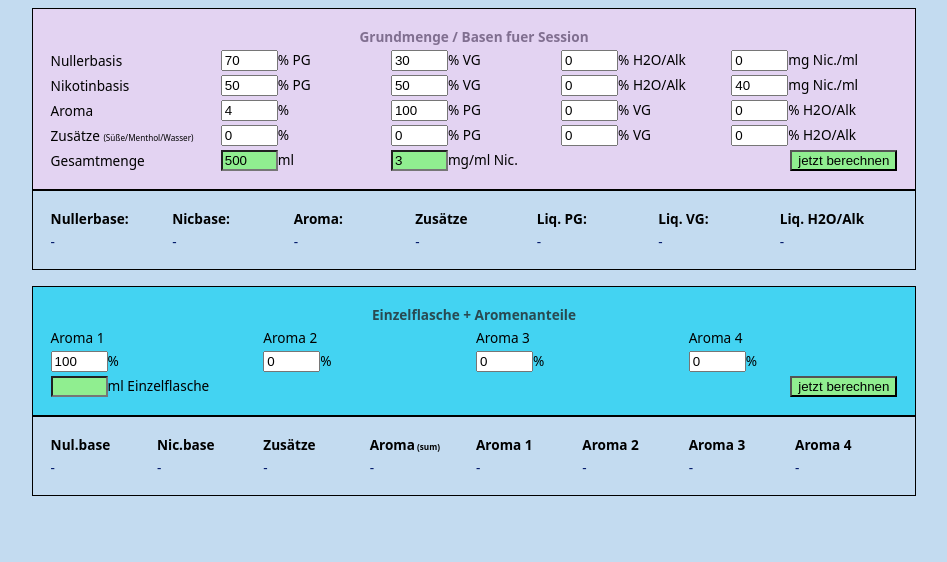
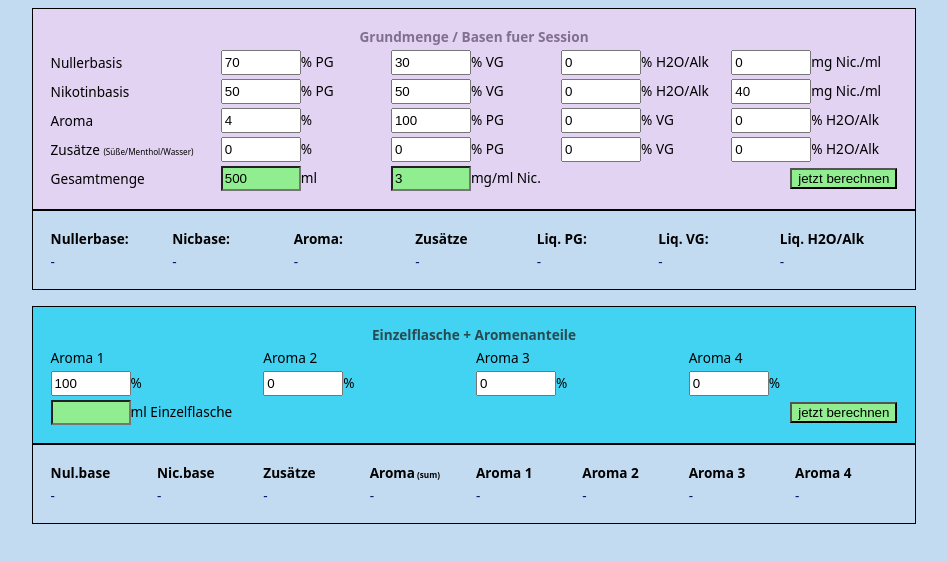
Before and after one commit to gestos/gestos.github.io, a plain HTML site: page index.html in a window 1280 px wide. Shown: the whole page, without its empty margins (166-1113 px from the left). Drawn offline with Linux system fonts and the light colour scheme.

Commit message:
bis 31.05.18

```diff
--- a/functions.js
+++ b/functions.js
@@ -81,10 +81,10 @@ calculate_overall = function() {
 	var ml = getmls();
 	var pc = getpct();
 
-	document.getElementById('nulbase_ml').innerHTML = ml.nul+' ml';
-	document.getElementById('nicbase_ml').innerHTML = ml.nic+' ml';
-	document.getElementById('aroma_ml').innerHTML = ml.aro+' ml';
-	document.getElementById('zusatz_ml').innerHTML = ml.zus+' ml';
+	document.getElementById('nulbase_ml').innerHTML = ml.nul.toFixed(2)+' ml';
+	document.getElementById('nicbase_ml').innerHTML = ml.nic.toFixed(2)+' ml';
+	document.getElementById('aroma_ml').innerHTML = ml.aro.toFixed(2)+' ml';
+	document.getElementById('zusatz_ml').innerHTML = ml.zus.toFixed(2)+' ml';
 
 	document.getElementById('end_pg').innerHTML = pc.pg.toFixed(2)+' %';
 	document.getElementById('end_vg').innerHTML = pc.vg.toFixed(2)+' %';
--- a/index.html
+++ b/index.html
@@ -17,36 +17,36 @@
 				</thead>
 				<tr>
 					<td>Nullerbasis</td>
-					<td><input id="nuller_pg" type="text" value="70" size="4" /><label for="nuller_pg">% PG</label> </td>
-					<td><input id="nuller_vg" type="text" value="30" size="4" /><label for="nuller_vg">% VG</label>	</td>
-					<td><input id="nuller_h2o" type="text" value="0" size="4" /><label for="nuller_h2o">% H2O/Alk</label> </td>
-					<td><input id="nuller_nic" type="text" value="0" size="4" /><label for="nuller_nic">mg Nic./ml</label> </td>
+					<td><input id="nuller_pg" type="number" value="70"  /><label for="nuller_pg">% PG</label> </td>
+					<td><input id="nuller_vg" type="number" value="30"  /><label for="nuller_vg">% VG</label>	</td>
+					<td><input id="nuller_h2o" type="number" value="0"  /><label for="nuller_h2o">% H2O/Alk</label> </td>
+					<td><input id="nuller_nic" type="number" value="0"  /><label for="nuller_nic">mg Nic./ml</label> </td>
 				</tr>
 				<tr>
 					<td>Nikotinbasis</td>
-					<td><input id="nicbase_pg" type="text" value="50" size="4" /><label for="nicbase_pg">% PG</label></td>
-					<td><input id="nicbase_vg" type="text" value="50" size="4" /><label for="nicbase_vg">% VG</label></td>
-					<td><input id="nicbase_h2o" type="text" value="0" size="4" /><label for="nicbase_h2o">% H2O/Alk</label> </td>
-					<td><input id="nicbase_nic" type="text" value="40" size="4" /><label for="nicbase_nic">mg Nic./ml</label></td>
+					<td><input id="nicbase_pg" type="number" value="50"  /><label for="nicbase_pg">% PG</label></td>
+					<td><input id="nicbase_vg" type="number" value="50"  /><label for="nicbase_vg">% VG</label></td>
+					<td><input id="nicbase_h2o" type="number" value="0"  /><label for="nicbase_h2o">% H2O/Alk</label> </td>
+					<td><input id="nicbase_nic" type="number" value="40"  /><label for="nicbase_nic">mg Nic./ml</label></td>
 				</tr>
 				<tr>
 					<td>Aroma</td>
-					<td><input id="aromaprozent" type="text" value="4" size="4" /><label for="aromaprozent">%</label></td>
-					<td><input id="aroma_pg" type="text" value="100" size="4" /><label for="aroma_pg">% PG</label></td>
-					<td><input id="aroma_vg" type="text" value="0" size="4" /><label for="aroma_vg">% VG</label></td>
-					<td><input id="aroma_h2o" type="text" value="0" size="4" /><label for="aroma_h2o">% H2O/Alk</label></td>
+					<td><input id="aromaprozent" type="number" value="4"  /><label for="aromaprozent">%</label></td>
+					<td><input id="aroma_pg" type="number" value="100"  /><label for="aroma_pg">% PG</label></td>
+					<td><input id="aroma_vg" type="number" value="0"  /><label for="aroma_vg">% VG</label></td>
+					<td><input id="aroma_h2o" type="number" value="0"  /><label for="aroma_h2o">% H2O/Alk</label></td>
 				</tr>
 				<tr>
 					<td>Zusätze <span class="klein">(Süße/Menthol/Wasser)</span></td>
-					<td><input id="zu_prozent" type="text" value="0" size="4" /><label for="zu_prozent">%</label></td>
-					<td><input id="zu_pg" type="text" value="0" size="4" /><label for="zu_pg">% PG</label></td>
-					<td><input id="zu_vg" type="text" value="0" size="4" /><label for="zu_vg">% VG</label></td>
-					<td><input id="zu_h2o" type="text" value="0" size="4" /><label for="zu_h2o">% H2O/Alk</label></td>
+					<td><input id="zu_prozent" type="number" value="0"  /><label for="zu_prozent">%</label></td>
+					<td><input id="zu_pg" type="number" value="0"  /><label for="zu_pg">% PG</label></td>
+					<td><input id="zu_vg" type="number" value="0"  /><label for="zu_vg">% VG</label></td>
+					<td><input id="zu_h2o" type="number" value="0"  /><label for="zu_h2o">% H2O/Alk</label></td>
 				</tr>
 				<tr class="eingabezeile">
 					<td>Gesamtmenge</td>
-					<td><input id="Gesamtmenge" type="text" value="500" size="4" /><label for="Gesamtmenge">ml</label></td>
-					<td><input id="sollnic" type="text" value="3" size="4" /><label for="sollnic">mg/ml Nic.</label></td>
+					<td><input id="Gesamtmenge" type="number" value="500"  /><label for="Gesamtmenge">ml</label></td>
+					<td><input id="sollnic" type="number" value="3"  /><label for="sollnic">mg/ml Nic.</label></td>
 					<td colspan="2" style="text-align: right"><input id="rechnen" type="submit" value="jetzt berechnen" /></td>
 				</tr>
 			</table>
@@ -77,13 +77,13 @@
 					<td>Aroma 4</td>
 				</tr>
 				<tr>
-					<td><input id="aroma1" type="text" value="100" size="4" /><label for="aroma1">%</label></td>
-					<td><input id="aroma2" type="text" value="0" size="4" /><label for="aroma2">%</label></td>
-					<td><input id="aroma3" type="text" value="0" size="4" /><label for="aroma3">%</label></td>
-					<td><input id="aroma4" type="text" value="0" size="4" /><label for="aroma4">%</label></td>
+					<td><input id="aroma1" type="number" value="100"  /><label for="aroma1">%</label></td>
+					<td><input id="aroma2" type="number" value="0"  /><label for="aroma2">%</label></td>
+					<td><input id="aroma3" type="number" value="0"  /><label for="aroma3">%</label></td>
+					<td><input id="aroma4" type="number" value="0"  /><label for="aroma4">%</label></td>
 				</tr>
 				<tr class="eingabezeile">
-					<td colspan="2"><input id="Einzelmenge" type="text" size="4" /><label for="Einzelmenge">ml Einzelflasche</label></td>
+					<td colspan="2"><input id="Einzelmenge" type="number"  /><label for="Einzelmenge">ml Einzelflasche</label></td>
 					<td colspan="2" style="text-align: right"><input id="rechnen_einzel" type="submit" value="jetzt berechnen" /></td>
 				</tr>
 			</table>
--- a/style.css
+++ b/style.css
@@ -1,5 +1,10 @@
 body {
 	background-color: #c3dbf0;
+}
+
+input[type=number] {
+	width: 6em;
+	height: 25px;
 }
 
 .klein {
```
